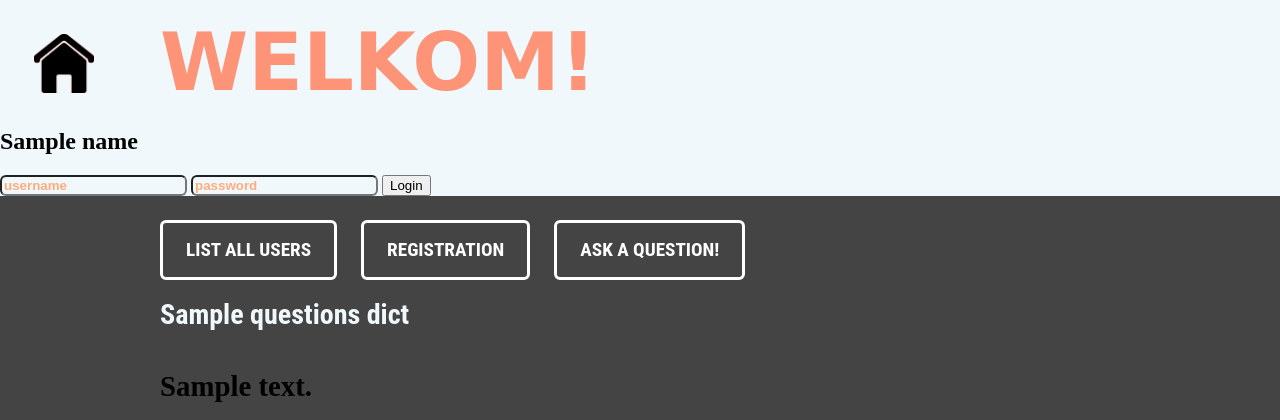
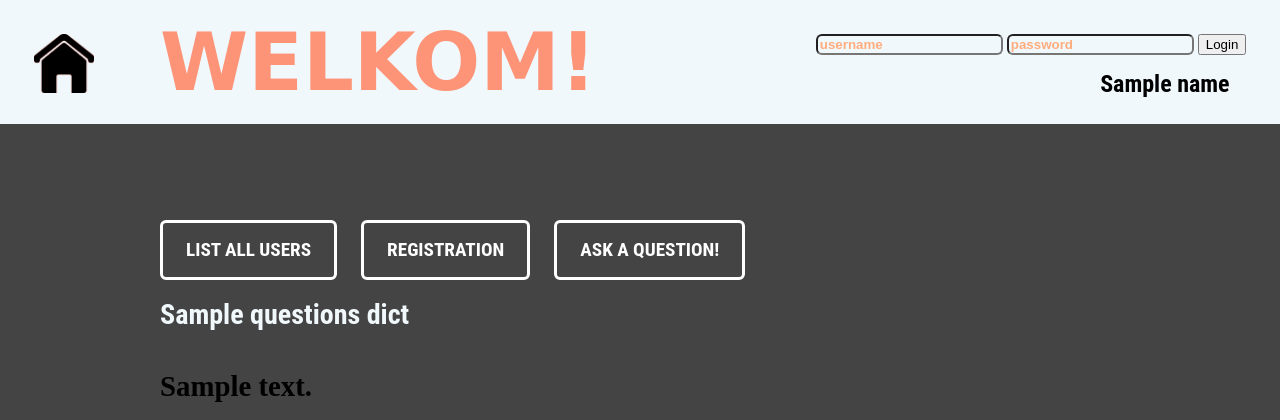
Before and after one commit to jonatanUri/AskMate, a Flask app: template templates/index.html in a window 1280 px wide. Shown: the top 420 px of the page. Run offline with Flask 2, Linux system fonts and the light colour scheme; the template is opened without the code that fills it: most values are stand-ins (such as "Sample title", 1, 10 or a date in 2020).

Commit message:
continued css

```diff
--- a/static/style.css
+++ b/static/style.css
@@ -74,6 +74,8 @@ h1 {
     font-size: 5em;
     color: lightsalmon;
     font-family: 'Staatliches', cursive;
+    white-space: nowrap;
+
 }
 
 a {
@@ -190,3 +192,20 @@ input {
     font-size: 1.2em;
     padding-left: 5px;
 }
+
+.username {
+    float: right;
+    overflow: hidden;
+    position: fixed;
+    right: 2.1em;
+    top: 2.1em;
+    font-family: 'Roboto Condensed', sans-serif;
+}
+
+.login {
+    float: right;
+    overflow: hidden;
+    position: fixed;
+    right: 2.1em;
+    top: 2.1em;
+}
--- a/templates/index.html
+++ b/templates/index.html
@@ -7,8 +7,8 @@
     <div class="header">
         <a href="/"><img src="/static/images/home_button.png" class="home-button"></a>
         <h1>WELKOM!</h1>
-        <h2>{{ name }}</h2>
-        <form action="/login" method="post">
+        <h2 class="username">{{ name }}</h2>
+        <form action="/login" method="post" class="login">
             <input type="text" name="username" id="username" placeholder="username">
             <input type="password" name="password" id="password" placeholder="password">
             <button type="submit">Login</button>
```
